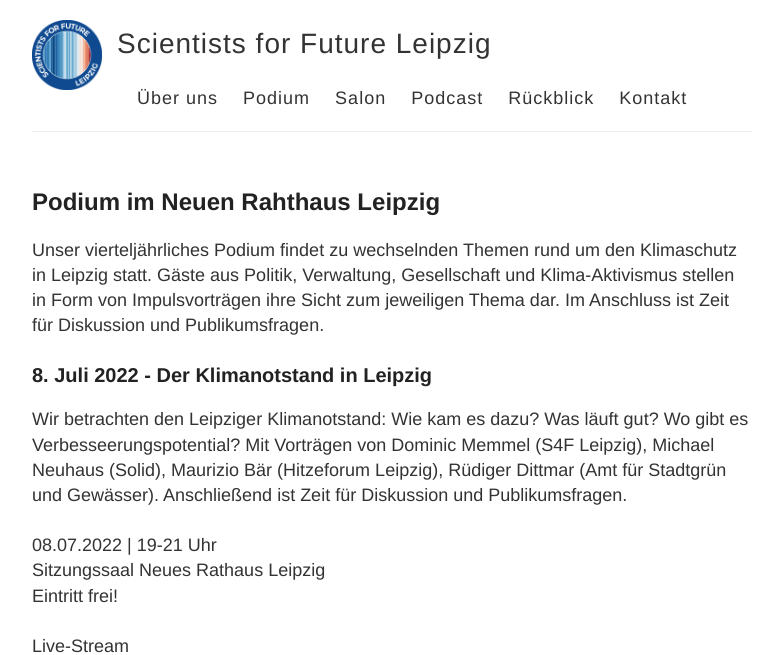
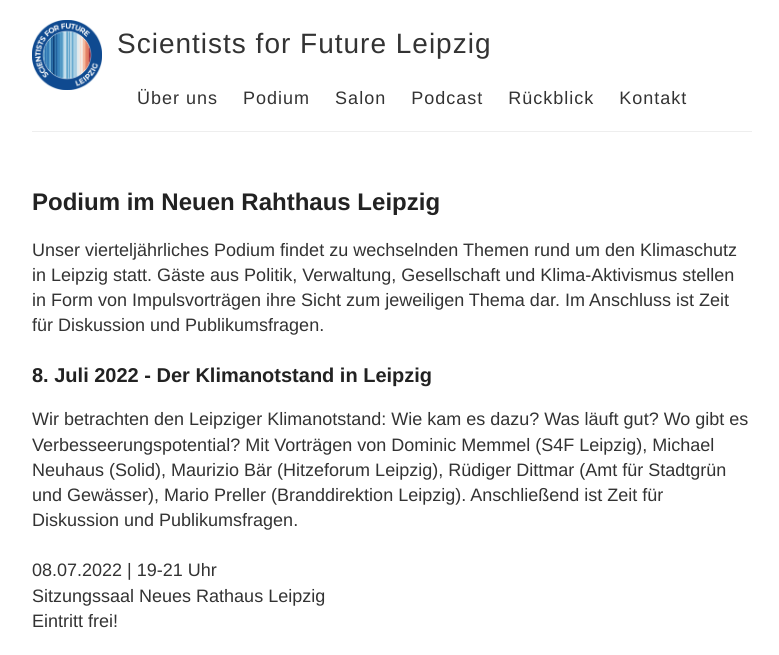
Before and after one commit to s4f-leipzig/s4f-leipzig.github.io, a Jekyll site: the page built from podium.html, in a window 1280 px wide and 900 px high, cut to the strip 0-655 px from the top of the window. Shown: the whole strip, without its empty margins (248-1027 px from the left). Built offline with Jekyll 4.4.1, drawn with Linux system fonts in a browser that asks for light colours.

Commit message:
Update podium.html

```diff
--- a/podium.html
+++ b/podium.html
@@ -5,7 +5,7 @@
 Unser vierteljährliches Podium findet zu wechselnden Themen rund um den Klimaschutz in Leipzig statt. Gäste aus Politik, Verwaltung, Gesellschaft und Klima-Aktivismus stellen in Form von Impulsvorträgen ihre Sicht zum jeweiligen Thema dar. Im Anschluss ist Zeit für Diskussion und Publikumsfragen.
 
 <h3>8. Juli 2022 - Der Klimanotstand in Leipzig</h3>
-Wir betrachten den Leipziger Klimanotstand: Wie kam es dazu? Was läuft gut? Wo gibt es Verbesseerungspotential? Mit Vorträgen von Dominic Memmel (S4F Leipzig), Michael Neuhaus (Solid), Maurizio Bär (Hitzeforum Leipzig), Rüdiger Dittmar (Amt für Stadtgrün und Gewässer). Anschließend ist Zeit für Diskussion und Publikumsfragen.
+Wir betrachten den Leipziger Klimanotstand: Wie kam es dazu? Was läuft gut? Wo gibt es Verbesseerungspotential? Mit Vorträgen von Dominic Memmel (S4F Leipzig), Michael Neuhaus (Solid), Maurizio Bär (Hitzeforum Leipzig), Rüdiger Dittmar (Amt für Stadtgrün und Gewässer), Mario Preller (Branddirektion Leipzig). Anschließend ist Zeit für Diskussion und Publikumsfragen.
 <br>
 <br>08.07.2022 | 19-21 Uhr
 <br>Sitzungssaal Neues Rathaus Leipzig
```
